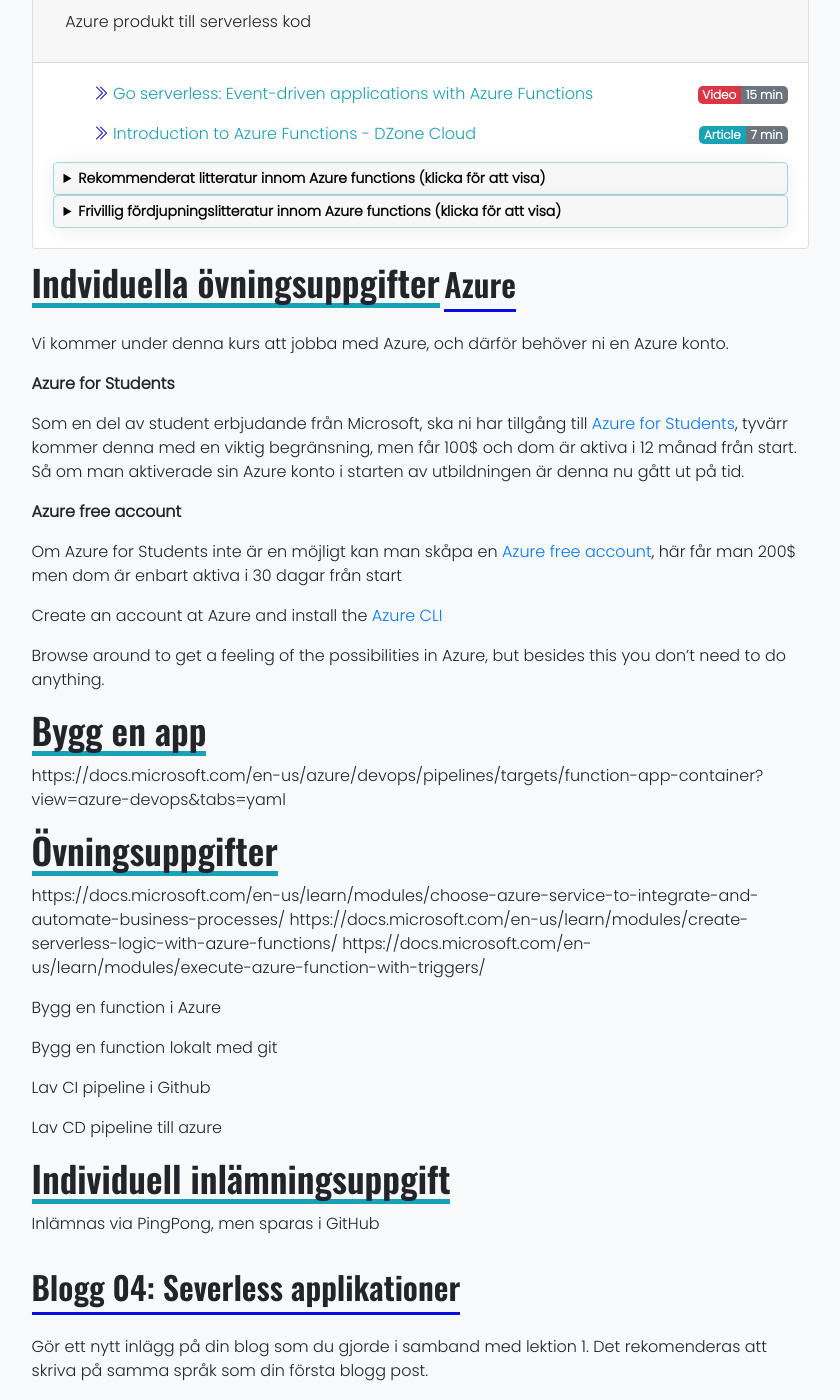
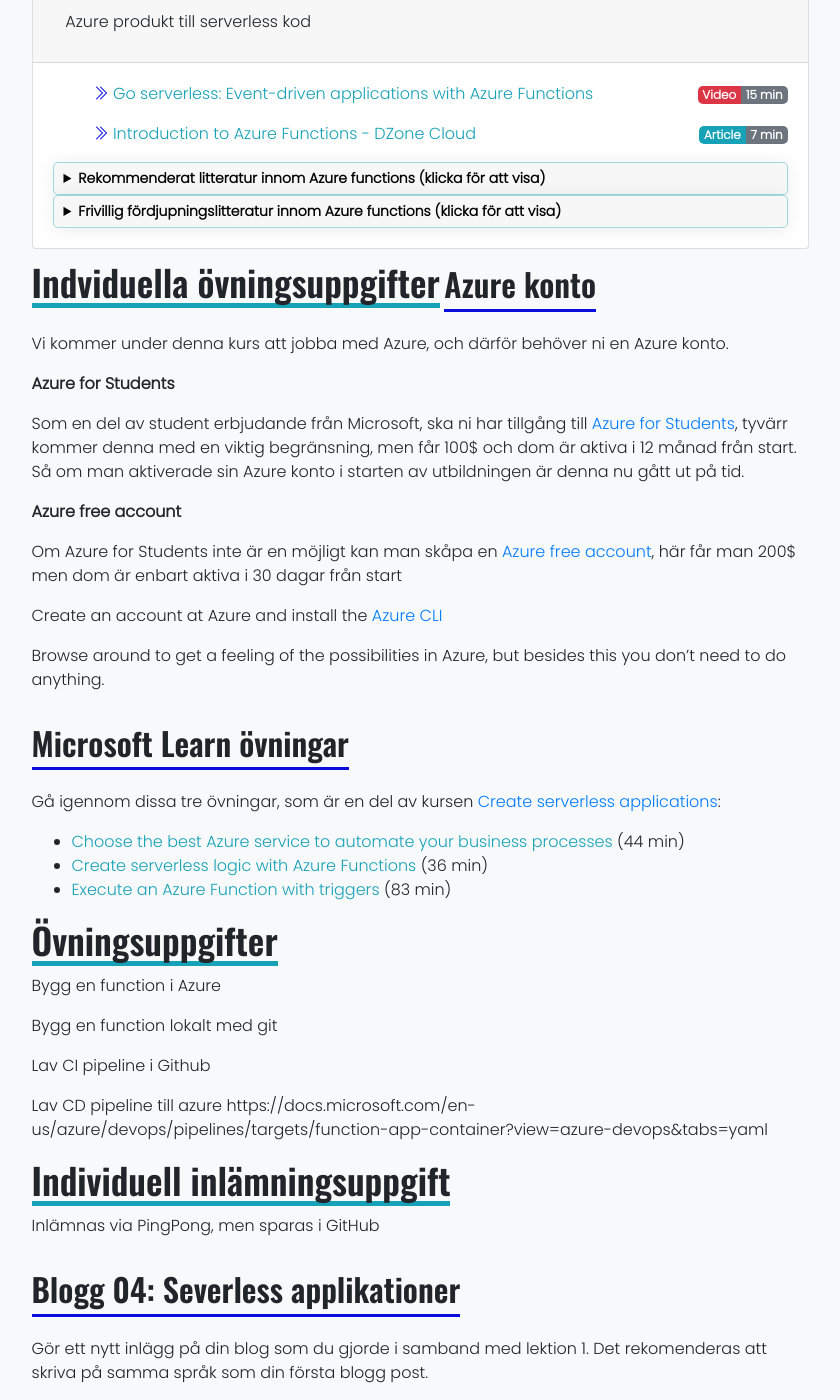
Before and after one commit to PGBSNH20/PGBSNH20-molnapplikationer, a Jekyll site: the page built from lectures/04-serverless.md, in a window 1280 px wide and 1400 px high, scrolled down 1229 px. Shown: the whole window, without its empty margins (220-1060 px from the left). Built offline with Jekyll 4.4.1, drawn with Linux system fonts in a browser that asks for light colours; nearby versions of some CDN libraries.

Commit message:
Updates assignment

```diff
--- a/lectures/04-serverless.md
+++ b/lectures/04-serverless.md
@@ -22,7 +22,8 @@ Estimerat samlat "läs"-tid för lektionslittertur är **{{site.data.lecture_sev
 
 
 # Indviduella övningsuppgifter
-## Azure
+
+## Azure konto
 
 Vi kommer under denna kurs att jobba med Azure, och därför behöver ni en Azure konto.
 
@@ -39,14 +40,16 @@ Create an account at Azure and install the [Azure CLI](https://docs.microsoft.co
 
 Browse around to get a feeling of the possibilities in Azure, but besides this you don't need to do anything.
 
-# Bygg en app
-https://docs.microsoft.com/en-us/azure/devops/pipelines/targets/function-app-container?view=azure-devops&tabs=yaml
+## Microsoft Learn övningar
+
+Gå igennom dissa tre övningar, som är en del av kursen [Create serverless applications](https://docs.microsoft.com/en-us/learn/paths/create-serverless-applications/):
+* [Choose the best Azure service to automate your business processes](https://docs.microsoft.com/en-us/learn/modules/choose-azure-service-to-integrate-and-automate-business-processes) (44 min)
+* [Create serverless logic with Azure Functions](https://docs.microsoft.com/en-us/learn/modules/create-serverless-logic-with-azure-functions) (36 min)
+* [Execute an Azure Function with triggers](https://docs.microsoft.com/en-us/learn/modules/execute-azure-function-with-triggers/) (83 min)
+
 
 # Övningsuppgifter
 
-https://docs.microsoft.com/en-us/learn/modules/choose-azure-service-to-integrate-and-automate-business-processes/
-https://docs.microsoft.com/en-us/learn/modules/create-serverless-logic-with-azure-functions/
-https://docs.microsoft.com/en-us/learn/modules/execute-azure-function-with-triggers/
 
 Bygg en function i Azure
 
@@ -55,6 +58,7 @@ Bygg en function lokalt med git
 Lav CI pipeline i Github
 
 Lav CD pipeline till azure
+https://docs.microsoft.com/en-us/azure/devops/pipelines/targets/function-app-container?view=azure-devops&tabs=yaml
 
 
 
```
